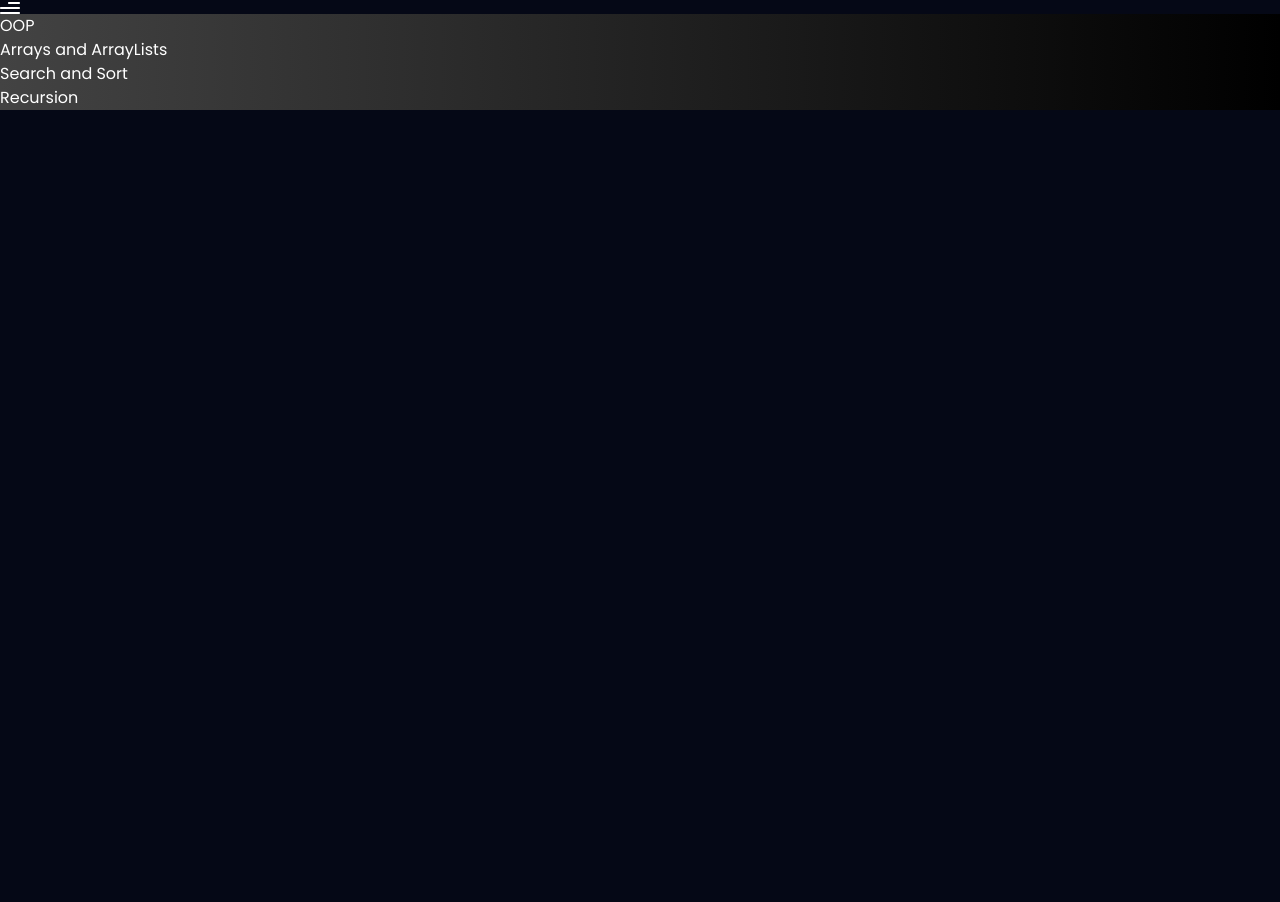
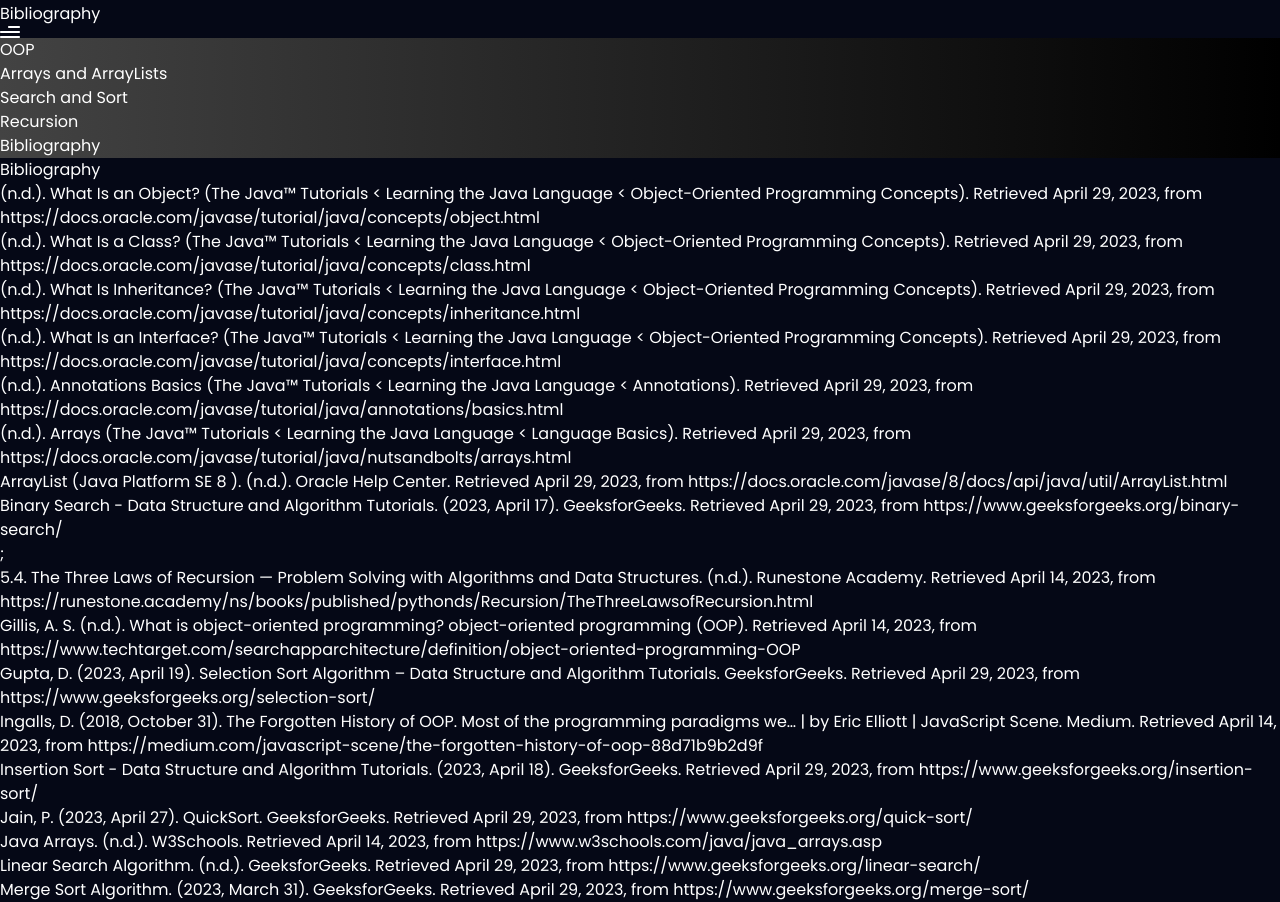
Before and after one commit to Cqctxs/ICS4U-Portfolio, a React (Vite) app: page /bibliography in a window 1280 px wide. Shown: the part 1118-2020 px from the top of the page. Before the commit the page ends 1228 px from the top, so only its background shows below. Built offline with nearby package versions, Linux system fonts and the light colour scheme.

Commit message:
Bibliography

```diff
--- a/src/App.jsx
+++ b/src/App.jsx
@@ -1,6 +1,6 @@
 import {BrowserRouter as Router, Routes, Route} from 'react-router-dom';
 
-import {OOP, Search, Recursion, Navbar, Array, About} from './components';
+import {OOP, Search, Recursion, Navbar, Array, About, Bibliography} from './components';
 
 const App = () => {
     return (
@@ -13,6 +13,7 @@
                     <Route path={'/arrays'} element={<Array/>}/>
                     <Route path={'/search'} element={<Search/>}/>
                     <Route path={'/recursion'} element={<Recursion/>}/>
+                    <Route path={'/bibliography'} element={<Bibliography/>}/>
                 </Routes>
             </div>
         </Router>
--- a/src/components/Array.jsx
+++ b/src/components/Array.jsx
@@ -35,7 +35,8 @@
 //int = 0, double = 0.0, boolean = false, Objects = null
 
 //Arrays can also be initialized with values
-int[] nums = {1, 2, 3, 4, 5}; //Declaration and initialization of an array with values
+int[] nums = {1, 2, 3, 4, 5};
+//Declaration and initialization of an array with values
                     `}/>
                     <p className={`${styles.sectionText}`}>Specific elements can be accessed, as well as updated using
                         the square brackets, with the index number inside. Trying to access an element with a negative
@@ -92,8 +93,10 @@
                         multidimensional array has a length property for each dimension. The specific length of each
                         dimension can be accessed with the corresponding index.</p>
                     <Code text={`
-int rows = matrix.length; // Length of the first dimension (number of rows)
-int columns = matrix[0].length; // Length of the second dimension (number of columns)
+// Length of the first dimension (number of rows)
+int rows = matrix.length;
+// Length of the second dimension (number of columns)
+int columns = matrix[0].length;
 
 //Iterating through a multidimensional array using nested loops
 for (int i = 0; i < rows; i++) {
@@ -175,7 +178,8 @@
 fruits.set(1, "Grapes");
 System.out.println(fruits); // Mango, Grapes, Banana, Orange
 
-//.remove(int idx) removes element from position idx, shifting everything else into place.
+//.remove(int idx)
+//removes element from position idx, shifting everything else into place.
 //Returns the element that was at idx
 fruits.remove(2);
 System.out.println(fruits); // Mango, Grapes, Orange
--- /dev/null
+++ b/src/components/Bibliography.jsx
@@ -0,0 +1,33 @@
+import React from 'react'
+import {styles} from "../styles.js";
+
+const Bibliography = () => {
+    return (
+        <section className="relative w-full h-screen mx-auto">
+            <div className={`${styles.paddingX} max-w-5xl mx-auto flex flex-row items-start gap-5 pb-32`}>
+                <div>
+                    <p className={`${styles.sectionHeadText}`}>Bibliography</p>
+                    <p className={`${styles.sectionText}`}>(n.d.). What Is an Object? (The Java™ Tutorials &lt; Learning the Java Language &lt; Object-Oriented Programming Concepts). Retrieved April 29, 2023, from https://docs.oracle.com/javase/tutorial/java/concepts/object.html</p>
+                    <p className={`${styles.sectionText}`}>(n.d.). What Is a Class? (The Java™ Tutorials &lt; Learning the Java Language &lt; Object-Oriented Programming Concepts). Retrieved April 29, 2023, from https://docs.oracle.com/javase/tutorial/java/concepts/class.html</p>
+                    <p className={`${styles.sectionText}`}>(n.d.). What Is Inheritance? (The Java™ Tutorials &lt; Learning the Java Language &lt; Object-Oriented Programming Concepts). Retrieved April 29, 2023, from https://docs.oracle.com/javase/tutorial/java/concepts/inheritance.html</p>
+                    <p className={`${styles.sectionText}`}>(n.d.). What Is an Interface? (The Java™ Tutorials &lt; Learning the Java Language &lt; Object-Oriented Programming Concepts). Retrieved April 29, 2023, from https://docs.oracle.com/javase/tutorial/java/concepts/interface.html</p>
+                    <p className={`${styles.sectionText}`}>(n.d.). Annotations Basics (The Java™ Tutorials &lt; Learning the Java Language &lt; Annotations). Retrieved April 29, 2023, from https://docs.oracle.com/javase/tutorial/java/annotations/basics.html</p>
+                    <p className={`${styles.sectionText}`}>(n.d.). Arrays (The Java™ Tutorials &lt; Learning the Java Language &lt; Language Basics). Retrieved April 29, 2023, from https://docs.oracle.com/javase/tutorial/java/nutsandbolts/arrays.html</p>
+                    <p className={`${styles.sectionText}`}>ArrayList (Java Platform SE 8 ). (n.d.). Oracle Help Center. Retrieved April 29, 2023, from https://docs.oracle.com/javase/8/docs/api/java/util/ArrayList.html</p>
+                    <p className={`${styles.sectionText}`}>Binary Search - Data Structure and Algorithm Tutorials. (2023, April 17). GeeksforGeeks. Retrieved April 29, 2023, from https://www.geeksforgeeks.org/binary-search/</p>;
+                    <p className={`${styles.sectionText}`}>5.4. The Three Laws of Recursion — Problem Solving with Algorithms and Data Structures. (n.d.). Runestone Academy. Retrieved April 14, 2023, from https://runestone.academy/ns/books/published/pythonds/Recursion/TheThreeLawsofRecursion.html</p>
+                    <p className={`${styles.sectionText}`}>Gillis, A. S. (n.d.). What is object-oriented programming? object-oriented programming (OOP). Retrieved April 14, 2023, from https://www.techtarget.com/searchapparchitecture/definition/object-oriented-programming-OOP</p>
+                    <p className={`${styles.sectionText}`}>Gupta, D. (2023, April 19). Selection Sort Algorithm – Data Structure and Algorithm Tutorials. GeeksforGeeks. Retrieved April 29, 2023, from https://www.geeksforgeeks.org/selection-sort/</p>
+                    <p className={`${styles.sectionText}`}>Ingalls, D. (2018, October 31). The Forgotten History of OOP. Most of the programming paradigms we… | by Eric Elliott | JavaScript Scene. Medium. Retrieved April 14, 2023, from https://medium.com/javascript-scene/the-forgotten-history-of-oop-88d71b9b2d9f</p>
+                    <p className={`${styles.sectionText}`}>Insertion Sort - Data Structure and Algorithm Tutorials. (2023, April 18). GeeksforGeeks. Retrieved April 29, 2023, from https://www.geeksforgeeks.org/insertion-sort/</p>
+                    <p className={`${styles.sectionText}`}>Jain, P. (2023, April 27). QuickSort. GeeksforGeeks. Retrieved April 29, 2023, from https://www.geeksforgeeks.org/quick-sort/</p>
+                    <p className={`${styles.sectionText}`}>Java Arrays. (n.d.). W3Schools. Retrieved April 14, 2023, from https://www.w3schools.com/java/java_arrays.asp</p>
+                    <p className={`${styles.sectionText}`}>Linear Search Algorithm. (n.d.). GeeksforGeeks. Retrieved April 29, 2023, from https://www.geeksforgeeks.org/linear-search/</p>
+                    <p className={`${styles.sectionText}`}>Merge Sort Algorithm. (2023, March 31). GeeksforGeeks. Retrieved April 29, 2023, from https://www.geeksforgeeks.org/merge-sort/</p>
+                </div>
+            </div>
+        </section>
+    )
+}
+
+export default Bibliography
--- a/src/components/OOP.jsx
+++ b/src/components/OOP.jsx
@@ -303,9 +303,9 @@
     }
 
     //Constructor with parameters
-    public ScottishFold(String name, String color, double weight, boolean isFoldedEars) {
-        super(name, "Scottish Fold", color, weight);
-        this.isFoldedEars = isFoldedEars;
+    public ScottishFold(String name, String col, double w, boolean ears) {
+        super(name, "Scottish Fold", col, w);
+        this.isFoldedEars = ears;
     }
 
     @Override
@@ -379,8 +379,10 @@
         System.out.println(cat.meow()); // Polymorphic method invocation
 
         if (cat instanceof ScottishFold) {
-            ScottishFold scottishFold = (ScottishFold) cat; //Downcasting
-            System.out.println(scottishFold.showEarsStatus()); //Subclass method invocation
+            //Downcasting
+            ScottishFold scottishFold = (ScottishFold) cat;
+            //Subclass method invocation
+            System.out.println(scottishFold.showEarsStatus());
         }
         System.out.println();
     }
--- a/src/components/index.js
+++ b/src/components/index.js
@@ -6,6 +6,7 @@
 import Recursion from './Recursion.jsx';
 import Search from './Search.jsx';
 import About from "./About.jsx";
+import Bibliography from "./Bibliography.jsx";
 
 export {
   Hero,
@@ -18,5 +19,6 @@
   BallCanvas,
   ComputersCanvas,
   StarsCanvas,
-  About
+  About,
+  Bibliography,
 }
--- a/src/constants/index.js
+++ b/src/constants/index.js
@@ -16,6 +16,10 @@
     {
         id: "recursion",
         title: "Recursion",
+    },
+    {
+        id: "bibliography",
+        title: "Bibliography",
     },
 ];
 const projects = [
```
